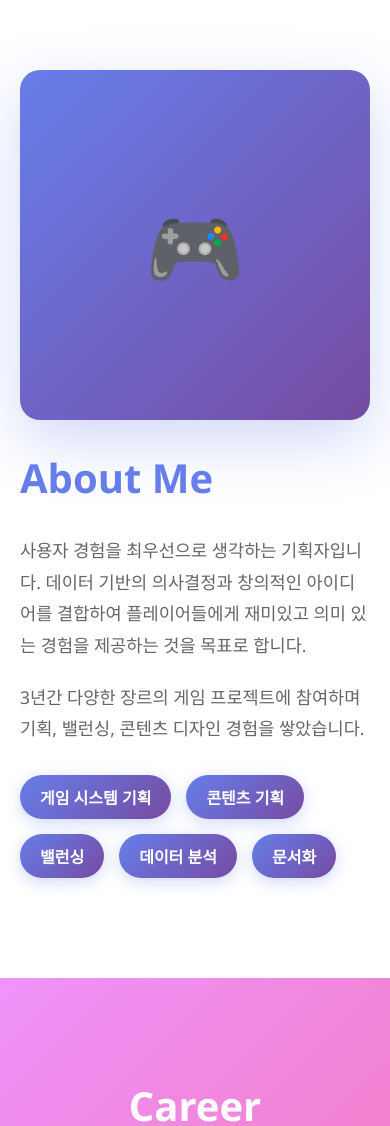
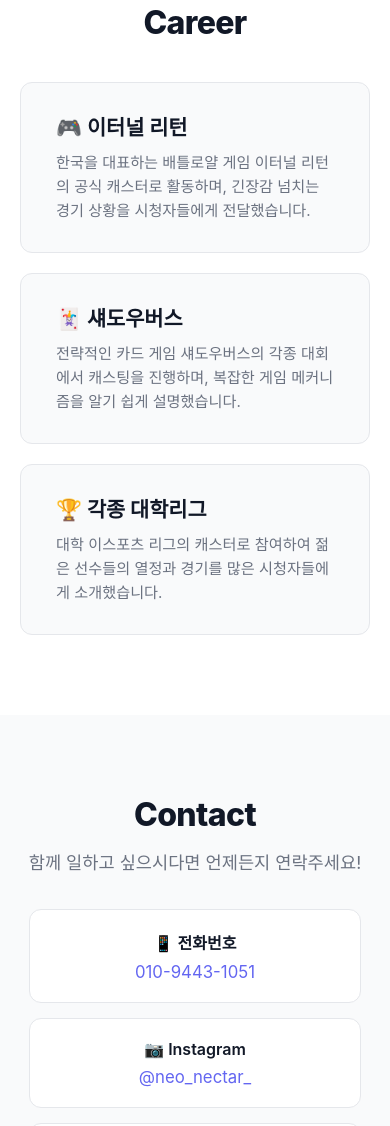
Before and after one commit to genosky369/genosky369.github.io, a plain HTML site: page index.html in a window 390 px wide. Shown: the part 874-2000 px from the top of the page. Drawn offline with Linux system fonts and the light colour scheme.

Commit message:
Update index.html

```diff
--- a/index.html
+++ b/index.html
@@ -3,7 +3,7 @@
 <head>
     <meta charset="UTF-8">
     <meta name="viewport" content="width=device-width, initial-scale=1.0">
-    <title>기획자 포트폴리오</title>
+    <title>게임 캐스터 포트폴리오</title>
     <style>
         * {
             margin: 0;
@@ -12,20 +12,20 @@
         }
 
         body {
-            font-family: 'Segoe UI', Toto, sans-serif;
-            background: linear-gradient(135deg, #667eea 0%, #764ba2 100%);
+            font-family: -apple-system, BlinkMacSystemFont, 'Segoe UI', 'Malgun Gothic', sans-serif;
+            background: #ffffff;
             color: #333;
             overflow-x: hidden;
         }
 
-        /* 네비게이션 메뉴 */
+        /* 네비게이션 */
         nav {
             position: fixed;
             top: 0;
             width: 100%;
-            background: rgba(255, 255, 255, 0.95);
+            background: rgba(255, 255, 255, 0.98);
             padding: 20px 0;
-            box-shadow: 0 2px 10px rgba(0,0,0,0.1);
+            box-shadow: 0 2px 10px rgba(0, 0, 0, 0.05);
             z-index: 1000;
             backdrop-filter: blur(10px);
         }
@@ -33,7 +33,7 @@
         nav ul {
             display: flex;
             justify-content: center;
-            gap: 40px;
+            gap: 50px;
             list-style: none;
         }
 
@@ -41,399 +41,362 @@
             text-decoration: none;
             color: #333;
             font-weight: 600;
-            transition: color 0.3s;
+            font-size: 1rem;
+            transition: all 0.3s;
+            position: relative;
         }
 
         nav a:hover {
-            color: #667eea;
-        }
-
-        /* 섹션 공통 스타일 */
-        section {
-            min-height: 100vh;
-            display: flex;
-            align-items: center;
-            justify-content: center;
-            padding: 100px 20px;
-        }
-
-        .container {
-            max-width: 1200px;
-            width: 100%;
+            color: #6366f1;
         }
 
         /* 메인 소개 섹션 */
         #intro {
-            text-align: center;
-            color: white;
+            display: flex;
+            align-items: center;
+            justify-content: center;
+            background: #f9fafb;
+            position: relative;
         }
 
-        .intro-content h1 {
-            font-size: 4rem;
-            margin-bottom: 20px;
-            animation: fadeInUp 1s ease;
+        .intro-container {
+            display: flex;
+            align-items: center;
+            gap: 60px;
+            max-width: 1200px;
+            padding: 120px 20px 60px 20px;
         }
 
-        .intro-content p {
-            font-size: 1.5rem;
-            margin-bottom: 30px;
-            animation: fadeInUp 1s ease 0.2s;
-            animation-fill-mode: backwards;
-        }
-
-        .intro-subtitle {
-            font-size: 1.2rem;
-            opacity: 0.9;
-            animation: fadeInUp 1s ease 0.4s;
-            animation-fill-mode: backwards;
-        }
-
-        /* 자기소개 섹션 */
-        #about {
-            background: white;
-        }
-
-        .about-content {
-            display: grid;
-            grid-template-columns: 1fr 2fr;
-            gap: 60px;
-            align-items: center;
+        .profile-image-container {
+            flex: 0 0 300px;
         }
 
         .profile-image {
-            width: 100%;
-            aspect-ratio: 1;
-            background: linear-gradient(135deg, #667eea 0%, #764ba2 100%);
-            border-radius: 20px;
-            display: flex;
-            align-items: center;
-            justify-content: center;
-            font-size: 8rem;
-            color: white;
-            box-shadow: 0 20px 60px rgba(102, 126, 234, 0.3);
+            width: 300px;
+            height: 400px;
+            border-radius: 16px;
+            overflow: hidden;
+            box-shadow: 0 20px 50px rgba(0, 0, 0, 0.1);
+            background: #e5e7eb;
+            position: relative;
         }
 
-        .about-text h2 {
-            font-size: 2.5rem;
-            margin-bottom: 30px;
-            color: #667eea;
+        .profile-image img {
+            width: 100%;
+            height: 100%;
+            object-fit: cover;
         }
 
-        .about-text p {
+        .profile-image::before {
+            content: '프로필 사진';
+            position: absolute;
+            top: 50%;
+            left: 50%;
+            transform: translate(-50%, -50%);
             font-size: 1.1rem;
-            line-height: 1.8;
-            color: #666;
-            margin-bottom: 20px;
+            color: #9ca3af;
         }
 
-        .skills {
-            display: flex;
-            flex-wrap: wrap;
-            gap: 15px;
-            margin-top: 30px;
+        .intro-text {
+            flex: 1;
         }
 
-        .skill-tag {
-            background: linear-gradient(135deg, #667eea 0%, #764ba2 100%);
-            color: white;
-            padding: 10px 20px;
-            border-radius: 25px;
-            font-weight: 600;
-            box-shadow: 0 4px 15px rgba(102, 126, 234, 0.3);
-            transition: transform 0.3s;
+        .intro-text h1 {
+            font-size: 2.5rem;
+            margin-bottom: 12px;
+            color: #111827;
+            font-weight: 800;
+            letter-spacing: -0.02em;
         }
 
-        .skill-tag:hover {
-            transform: translateY(-5px);
+        .intro-text .role {
+            font-size: 1.3rem;
+            color: #6366f1;
+            margin-bottom: 20px;
+            font-weight: 600;
+        }
+
+        .intro-text p {
+            font-size: 1rem;
+            line-height: 1.7;
+            color: #6b7280;
         }
 
         /* 경력 섹션 */
         #career {
-            background: linear-gradient(135deg, #f093fb 0%, #f5576c 100%);
-            color: white;
+            padding: 80px 20px;
+            background: #ffffff;
         }
 
-        .career-content h2 {
-            font-size: 2.5rem;
-            margin-bottom: 50px;
+        .section-title {
             text-align: center;
+            font-size: 2rem;
+            color: #111827;
+            margin-bottom: 40px;
+            font-weight: 800;
+            letter-spacing: -0.02em;
         }
 
-        .timeline {
-            position: relative;
-            padding-left: 50px;
+        .career-grid {
+            max-width: 900px;
+            margin: 0 auto;
+            display: grid;
+            gap: 20px;
         }
 
-        .timeline::before {
-            content: '';
-            position: absolute;
-            left: 0;
-            top: 0;
-            bottom: 0;
-            width: 4px;
-            background: rgba(255, 255, 255, 0.3);
+        .career-card {
+            background: #f9fafb;
+            border: 1px solid #e5e7eb;
+            border-radius: 12px;
+            padding: 28px 35px;
+            transition: all 0.3s;
         }
 
-        .timeline-item {
-            position: relative;
-            margin-bottom: 50px;
-            padding: 30px;
-            background: rgba(255, 255, 255, 0.1);
-            border-radius: 15px;
-            backdrop-filter: blur(10px);
-            transition: transform 0.3s;
+        .career-card:hover {
+            transform: translateY(-5px);
+            box-shadow: 0 10px 30px rgba(0, 0, 0, 0.08);
+            border-color: #6366f1;
         }
 
-        .timeline-item:hover {
-            transform: translateX(10px);
+        .career-card h3 {
+            font-size: 1.3rem;
+            color: #111827;
+            margin-bottom: 10px;
+            font-weight: 700;
         }
 
-        .timeline-item::before {
-            content: '';
-            position: absolute;
-            left: -62px;
-            top: 30px;
-            width: 20px;
-            height: 20px;
-            background: white;
-            border-radius: 50%;
-            box-shadow: 0 0 0 4px rgba(255, 255, 255, 0.3);
-        }
-
-        .timeline-item h3 {
-            font-size: 1.8rem;
-            margin-bottom: 10px;
-        }
-
-        .timeline-item .period {
-            font-size: 1rem;
-            opacity: 0.8;
-            margin-bottom: 15px;
-        }
-
-        .timeline-item p {
-            font-size: 1.1rem;
+        .career-card p {
+            font-size: 0.95rem;
             line-height: 1.6;
+            color: #6b7280;
         }
 
         /* 연락처 섹션 */
         #contact {
-            background: white;
+            display: flex;
+            align-items: center;
+            justify-content: center;
+            padding: 80px 20px;
+            background: #f9fafb;
         }
 
-        .contact-content {
+        .contact-container {
             text-align: center;
+            max-width: 700px;
         }
 
-        .contact-content h2 {
-            font-size: 2.5rem;
-            margin-bottom: 30px;
-            color: #667eea;
+        .contact-container h2 {
+            font-size: 2rem;
+            color: #111827;
+            margin-bottom: 15px;
+            font-weight: 800;
+            letter-spacing: -0.02em;
         }
 
-        .contact-content p {
-            font-size: 1.2rem;
-            color: #666;
-            margin-bottom: 40px;
+        .contact-container p {
+            font-size: 1.1rem;
+            color: #6b7280;
+            margin-bottom: 35px;
         }
 
-        .contact-links {
-            display: flex;
-            justify-content: center;
-            gap: 30px;
-            flex-wrap: wrap;
+        .contact-grid {
+            display: grid;
+            grid-template-columns: repeat(3, 1fr);
+            gap: 15px;
+            margin-bottom: 20px;
         }
 
-        .contact-btn {
-            display: inline-block;
-            padding: 15px 40px;
-            background: linear-gradient(135deg, #667eea 0%, #764ba2 100%);
-            color: white;
-            text-decoration: none;
-            border-radius: 30px;
-            font-weight: 600;
-            font-size: 1.1rem;
-            box-shadow: 0 10px 30px rgba(102, 126, 234, 0.3);
+        .contact-item {
+            background: #ffffff;
+            border: 1px solid #e5e7eb;
+            border-radius: 12px;
+            padding: 20px 25px;
             transition: all 0.3s;
         }
 
-        .contact-btn:hover {
-            transform: translateY(-5px);
-            box-shadow: 0 15px 40px rgba(102, 126, 234, 0.4);
+        .contact-item:hover {
+            border-color: #6366f1;
+            transform: translateY(-3px);
+            box-shadow: 0 8px 25px rgba(99, 102, 241, 0.1);
         }
 
-        /* 애니메이션 */
-        @keyframes fadeInUp {
-            from {
-                opacity: 0;
-                transform: translateY(30px);
+        .contact-item strong {
+            color: #111827;
+            font-size: 1rem;
+            display: block;
+            margin-bottom: 8px;
+            font-weight: 600;
         }
-            to {
-                opacity: 1;
-                transform: translateY(0);
+
+        .contact-item a {
+            color: #6366f1;
+            text-decoration: none;
+            font-size: 1.05rem;
+            transition: color 0.3s;
+        }
+
+        .contact-item a:hover {
+            color: #4f46e5;
+        }
+
+        /* 반응형 */
+        @media (max-width: 1024px) {
+            .intro-container {
+                flex-direction: column;
+                text-align: center;
+                gap: 40px;
+            }
+
+            .profile-image-container {
+                flex: none;
+            }
+
+            .intro-text h1 {
+                font-size: 2.5rem;
             }
         }
 
-        /* 반응형 디자인 */
         @media (max-width: 768px) {
-            .intro-content h1 {
-                font-size: 2.5rem;
+            .profile-image {
+                width: 280px;
+                height: 360px;
             }
 
-            .about-content {
-                grid-template-columns: 1fr;
-                gap: 30px;
+            .intro-text h1 {
+                font-size: 2rem;
             }
 
-            .profile-image {
-                font-size: 5rem;
+            .intro-text .role {
+                font-size: 1.3rem;
             }
 
             nav ul {
-                gap: 20px;
+                gap: 25px;
             }
 
-            .contact-links {
-                flex-direction: column;
-                align-items: center;
+            .section-title {
+                font-size: 2rem;
             }
+
+            .contact-grid {
+                grid-template-columns: 1fr;
+            }
+        }
+
+        /* 스크롤 애니메이션 */
+        .fade-in {
+            opacity: 0;
+            transform: translateY(30px);
+            transition: all 0.8s ease;
+        }
+
+        .fade-in.visible {
+            opacity: 1;
+            transform: translateY(0);
         }
     </style>
 </head>
 <body>
-    <!-- 네비게이션 메뉴 -->
+    <!-- 네비게이션 -->
     <nav>
         <ul>
-            <li><a href="#intro">홈</a></li>
-            <li><a href="#about">소개</a></li>
-            <li><a href="#career">경력</a></li>
-            <li><a href="#contact">연락처</a></li>
+            <li><a href="#intro">Home</a></li>
+            <li><a href="#career">Career</a></li>
+            <li><a href="#contact">Contact</a></li>
         </ul>
     </nav>
 
-    <!-- 메인 소개 섹션 -->
+    <!-- 메인 소개 -->
     <section id="intro">
-        <div class="intro-content">
-            <h1>안녕하세요! 👋</h1>
-            <p>창의적인 문제 해결을 즐기는</p>
-            <p class="intro-subtitle"><strong>게임 기획자</strong> 홍길동입니다</p>
-        </div>
-    </section>
-
-    <!-- 자기소개 섹션 -->
-    <section id="about">
-        <div class="container">
-            <div class="about-content">
+        <div class="intro-container">
+            <div class="profile-image-container">
                 <div class="profile-image">
-                    🎮
-                </div>
-                <div class="about-text">
-                    <h2>About Me</h2>
-                    <p>
-                        사용자 경험을 최우선으로 생각하는 기획자입니다.
-                        데이터 기반의 의사결정과 창의적인 아이디어를 결합하여
-                        플레이어들에게 재미있고 의미 있는 경험을 제공하는 것을 목표로 합니다.
-                    </p>
-                    <p>
-                        3년간 다양한 장르의 게임 프로젝트에 참여하며
-                        기획, 밸런싱, 콘텐츠 디자인 경험을 쌓았습니다.
-                    </p>
-                    <div class="skills">
-                        <span class="skill-tag">게임 시스템 기획</span>
-                        <span class="skill-tag">콘텐츠 기획</span>
-                        <span class="skill-tag">밸런싱</span>
-                        <span class="skill-tag">데이터 분석</span>
-                        <span class="skill-tag">문서화</span>
+                    <img src="profile.jpg" alt="프로필" onerror="this.style.display='none'">
                 </div>
             </div>
+            <div class="intro-text">
+                <h1>게임 캐스터</h1>
+                <div class="role">열정과 전문성으로 게임을 전달합니다</div>
+                <p>
+                    이스포츠의 생생한 현장을 전달하는 게임 캐스터입니다.<br>
+                    이터널 리턴, 섀도우버스, 각종 대학리그 등<br>
+                    다양한 게임과 대회에서 활동하고 있습니다.
+                </p>
             </div>
         </div>
     </section>
 
-    <!-- 경력 섹션 -->
+    <!-- 경력 -->
     <section id="career">
-        <div class="container">
-            <div class="career-content">
-                <h2>Career</h2>
-                <div class="timeline">
-                    <div class="timeline-item">
-                        <h3>○○게임즈 - 시니어 게임 기획자</h3>
-                        <div class="period">2022.03 - 현재</div>
+        <h2 class="section-title">Career</h2>
+        <div class="career-grid">
+            <div class="career-card fade-in">
+                <h3>🎮 이터널 리턴</h3>
                 <p>
-                            모바일 RPG 프로젝트의 전투 시스템 및 캐릭터 성장 콘텐츠 기획 담당.
-                            신규 시스템 도입으로 유저 리텐션 25% 향상 달성.
+                    한국을 대표하는 배틀로얄 게임 이터널 리턴의 공식 캐스터로 활동하며,
+                    긴장감 넘치는 경기 상황을 시청자들에게 전달했습니다.
                 </p>
             </div>
-                    <div class="timeline-item">
-                        <h3>△△스튜디오 - 게임 기획자</h3>
-                        <div class="period">2020.06 - 2022.02</div>
+            <div class="career-card fade-in">
+                <h3>🃏 섀도우버스</h3>
                 <p>
-                            캐주얼 퍼즐 게임의 레벨 디자인 및 이벤트 기획.
-                            100개 이상의 레벨 콘텐츠 제작 및 라이브 서비스 운영.
+                    전략적인 카드 게임 섀도우버스의 각종 대회에서 캐스팅을 진행하며,
+                    복잡한 게임 메커니즘을 알기 쉽게 설명했습니다.
                 </p>
             </div>
-                    <div class="timeline-item">
-                        <h3>□□대학교 - 게임학과 졸업</h3>
-                        <div class="period">2016.03 - 2020.02</div>
+            <div class="career-card fade-in">
+                <h3>🏆 각종 대학리그</h3>
                 <p>
-                            게임 디자인 및 개발 이론 학습.
-                            졸업 프로젝트로 인디 게임 개발 및 스팀 출시 경험.
+                    대학 이스포츠 리그의 캐스터로 참여하여 젊은 선수들의 열정과
+                    경기를 많은 시청자들에게 소개했습니다.
                 </p>
-                    </div>
-                </div>
             </div>
         </div>
     </section>
 
-    <!-- 연락처 섹션 -->
+    <!-- 연락처 -->
     <section id="contact">
-        <div class="container">
-            <div class="contact-content">
+        <div class="contact-container">
             <h2>Contact</h2>
             <p>함께 일하고 싶으시다면 언제든지 연락주세요!</p>
-                <div class="contact-links">
-                    <a href="mailto:your.email@example.com" class="contact-btn">📧 이메일</a>
-                    <a href="https://github.com/yourusername" class="contact-btn" target="_blank">💻 GitHub</a>
-                    <a href="https://linkedin.com/in/yourusername" class="contact-btn" target="_blank">💼 LinkedIn</a>
+            <div class="contact-grid">
+                <div class="contact-item">
+                    <strong>📱 전화번호</strong>
+                    <a href="tel:010-9443-1051">010-9443-1051</a>
+                </div>
+                <div class="contact-item">
+                    <strong>📷 Instagram</strong>
+                    <a href="https://www.instagram.com/neo_nectar_" target="_blank">@neo_nectar_</a>
+                </div>
+                <div class="contact-item">
+                    <strong>📧 Email</strong>
+                    <a href="mailto:bjason1030@gmail.com">bjason1030@gmail.com</a>
                 </div>
             </div>
         </div>
     </section>
 
     <script>
-        // 부드러운 스크롤 효과
+        // 부드러운 스크롤
         document.querySelectorAll('a[href^="#"]').forEach(anchor => {
             anchor.addEventListener('click', function (e) {
                 e.preventDefault();
-                const target = document.querySelector(this.getAttribute('href'));
-                target.scrollIntoView({
-                    behavior: 'smooth',
-                    block: 'start'
+                document.querySelector(this.getAttribute('href')).scrollIntoView({
+                    behavior: 'smooth'
                 });
             });
         });
 
         // 스크롤 애니메이션
-        const observerOptions = {
-            threshold: 0.1,
-            rootMargin: '0px 0px -100px 0px'
-        };
-
-        const observer = new IntersectionObserver(function(entries) {
+        const observer = new IntersectionObserver((entries) => {
             entries.forEach(entry => {
                 if (entry.isIntersecting) {
-                    entry.target.style.opacity = '1';
-                    entry.target.style.transform = 'translateY(0)';
+                    entry.target.classList.add('visible');
                 }
             });
-        }, observerOptions);
+        }, { threshold: 0.1 });
 
-        document.querySelectorAll('.timeline-item').forEach(item => {
-            item.style.opacity = '0';
-            item.style.transform = 'translateY(30px)';
-            item.style.transition = 'all 0.6s ease';
-            observer.observe(item);
-        });
+        document.querySelectorAll('.fade-in').forEach(el => observer.observe(el));
     </script>
 </body>
 </html>
```
Lines whose indentation alone changed are shown as unchanged.
